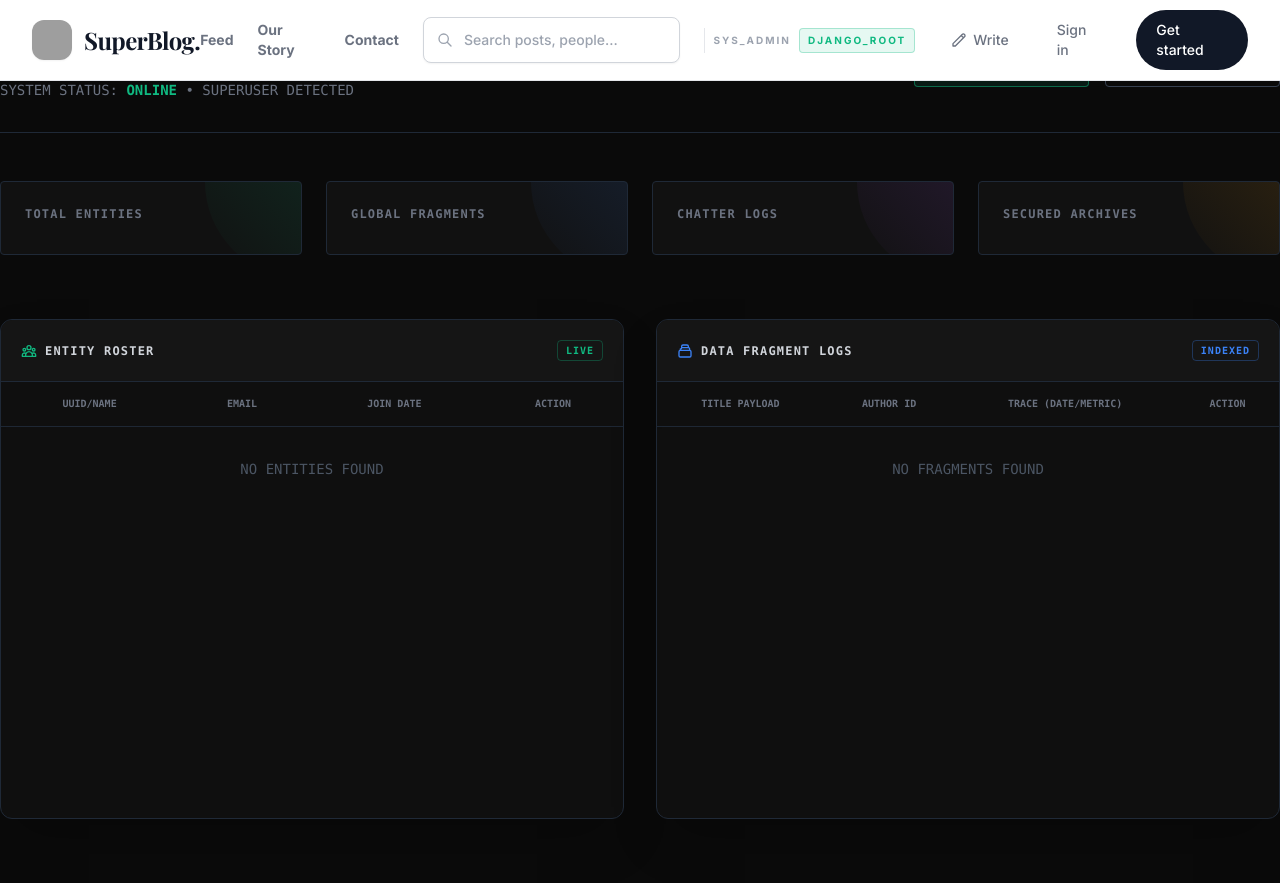
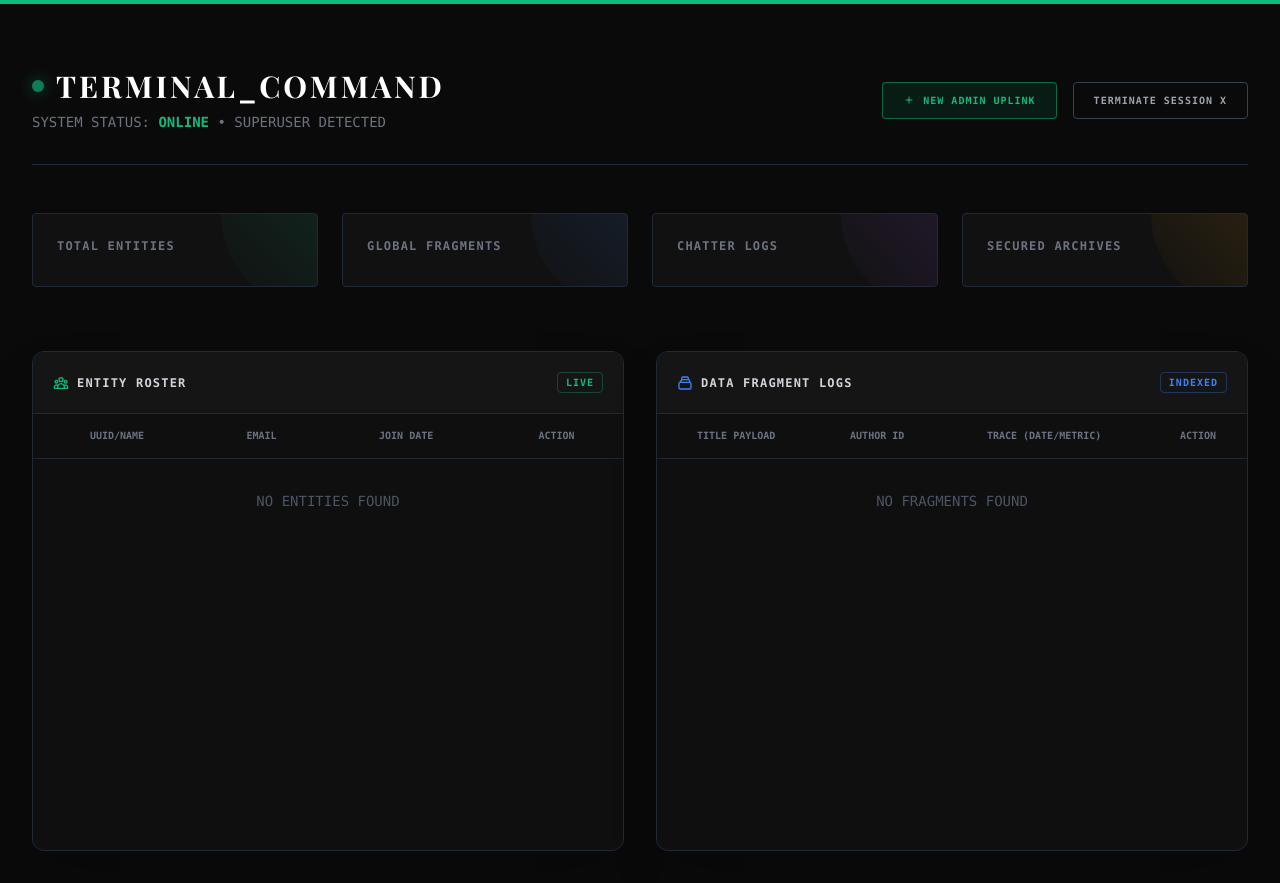
Before and after one commit to Meiyappan2006/Blog-Application, a Django app: template blog/templates/blog/super_dashboard.html in a window 1280 px wide. Run offline with Django 5.2, Linux system fonts and the light colour scheme; the template is opened without the code that fills it, so the values that code supplies are empty; some libraries are stand-ins or nearby versions; some web fonts are replaced; grey boxes are pictures that could not be loaded.

Commit message:
Fix Super Dashboard layout overlap and visibility on desktop

```diff
--- a/blog/templates/blog/super_dashboard.html
+++ b/blog/templates/blog/super_dashboard.html
@@ -1,6 +1,6 @@
 {% extends 'blog/base.html' %}
 {% block content %}
-<div class="min-h-screen bg-[#0a0a0a] text-gray-300 -mx-4 -mt-8 sm:-mx-6 sm:-mt-8 lg:-mx-8 p-4 sm:p-8 font-mono absolute inset-0 z-40 overflow-auto border-t-4 border-emerald-500 pt-16">
+<div class="fixed inset-0 z-[60] bg-[#0a0a0a] text-gray-300 p-4 sm:p-8 font-mono overflow-auto border-t-4 border-emerald-500">
 
     <div class="max-w-7xl mx-auto pt-8">
         <!-- Header -->
```
